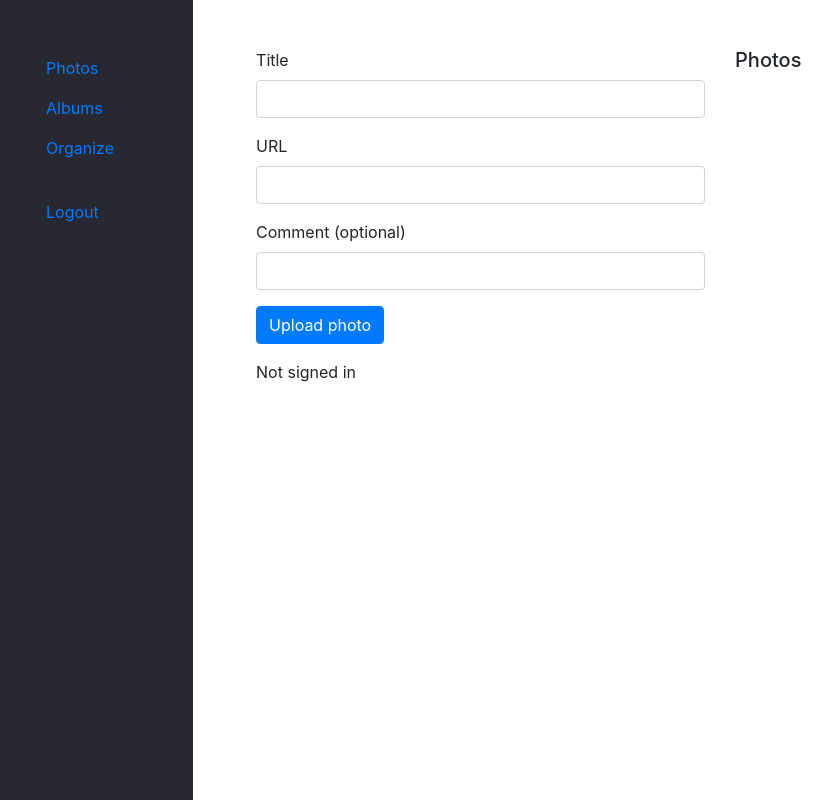
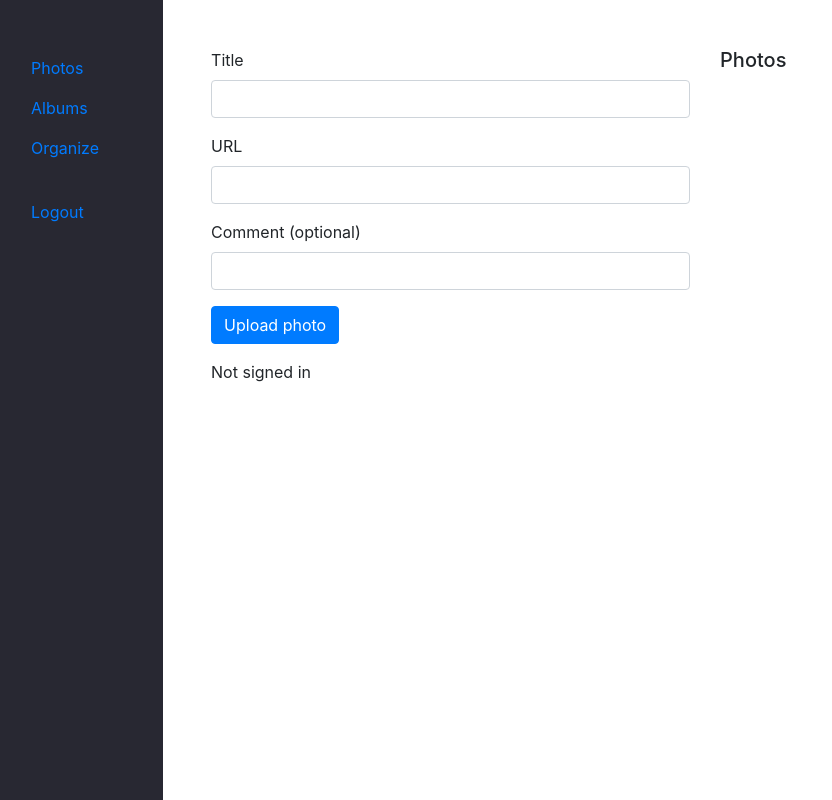
Before and after one commit to kresdl/photo-ui, a React (Create React App) app: page /user/photos in a window 1280 px wide. Shown: the whole page, without its empty margins (33-865 px from the left). Built offline with nearby package versions, Linux system fonts and the light colour scheme.

Commit message:
type fixes, refactoring

```diff
--- a/package.json
+++ b/package.json
@@ -3,8 +3,6 @@
   "version": "0.1.0",
   "private": true,
   "dependencies": {
-    "@emotion/core": "^10.0.35",
-    "@emotion/styled": "^10.0.27",
     "@testing-library/jest-dom": "^4.2.4",
     "@testing-library/react": "^9.5.0",
     "@testing-library/user-event": "^7.2.1",
@@ -15,16 +13,13 @@
     "@types/react-router-dom": "^5.1.5",
     "@types/react-transition-group": "^4.4.0",
     "@types/styled-components": "^5.1.3",
-    "@types/styled-system": "^5.1.10",
     "bootstrap": "^4.5.2",
-    "emotion": "^10.0.27",
     "react": "^16.13.1",
     "react-dom": "^16.13.1",
     "react-router-dom": "^5.2.0",
     "react-scripts": "3.4.3",
     "react-transition-group": "^4.4.1",
     "styled-components": "^5.2.0",
-    "styled-system": "^5.1.5",
     "transition-group": "0.0.2",
     "typescript": "^3.7.5"
   },
--- a/src/components/AlbumEditor.tsx
+++ b/src/components/AlbumEditor.tsx
@@ -14,7 +14,7 @@ const AlbumEditor: React.FC = () => {
 
     try {
       await deleteAlbum(id)
-      notify('Album deleted!')
+      notify(null)
     } catch (err) {
       notify(err)
     }
--- a/src/components/App.tsx
+++ b/src/components/App.tsx
@@ -7,7 +7,7 @@ const App: React.FC = () => {
 
   return (
     <Ctx.Provider value={messaging}>
-      <div className="container-fluid">
+      <div className="container-fluid p-0">
         <Router />
       </div>
     </Ctx.Provider>
--- a/src/components/PhotoEditor.tsx
+++ b/src/components/PhotoEditor.tsx
@@ -14,7 +14,7 @@ const PhotoEditor: React.FC = () => {
 
     try {
       await deletePhoto(id)
-      notify('Photo deleted!')
+      notify(null)
     } catch (err) {
       notify(err)
     }
--- a/src/components/Sidebar.tsx
+++ b/src/components/Sidebar.tsx
@@ -1,12 +1,17 @@
 import React from 'react'
 import { NavLink } from 'react-router-dom'
+import styled from 'styled-components'
+
+const Nav = styled.nav`
+  background-color: rgb(40, 40, 50);
+`
 
 const Sidebar: React.FC = () =>
-  <nav className="nav flex-column text-light h-100 px-5 pt-5">
+  <Nav className="nav flex-column text-light h-100 px-5 pt-5">
     <NavLink className="nav-link" to="/user/photos">Photos</NavLink>
     <NavLink className="nav-link" to="/user/albums">Albums</NavLink>
     <NavLink className="nav-link mb-4" to="/user/organize">Organize</NavLink>
     <NavLink className="nav-link" to="/user/logout">Logout</NavLink>
-  </nav>
+  </Nav>
 
 export default Sidebar
--- a/src/components/TransitionListItem.tsx
+++ b/src/components/TransitionListItem.tsx
@@ -1,10 +1,16 @@
 import React, { useRef } from 'react'
 import { TransitionStatus } from 'react-transition-group/Transition'
+import { CSSProperties } from 'styled-components'
 
-type TransitionStyles = Partial<Record<TransitionStatus, any>>
+type TransitionStyles = Partial<Record<TransitionStatus, CSSProperties>>
 
 type Props = {
   state: TransitionStatus
+}
+
+const animate = {
+  transitionProperty: 'opacity, margin-bottom',
+  transitionDuration: '0.3s'
 }
 
 const TransitionListItem: React.FC<Props> = ({ state, children }) => {
@@ -14,34 +20,15 @@ const TransitionListItem: React.FC<Props> = ({ state, children }) => {
     ref: React.RefCallback<HTMLLIElement> = em => {
       if (!em) return
 
-      const opacity = 0,
-      marginBottom = -em.clientHeight, // Negative bottom margin to emulate collapsing behavior and shift content below upwards.
-      transition = {
-        transitionProperty: 'opacity, margin-bottom',
-        transitionDuration: '0.3s'
+      // Negative bottom margin to emulate collapsing behavior and shift content below upwards.
+      const marginBottom = -em.clientHeight
+
+      styles.current = {
+        entering: { opacity: 0, marginBottom },
+        entered: { opacity: 1, marginBottom: 0, ...animate },
+        exiting: { opacity: 0, marginBottom, ...animate },
+        exited: { opacity: 0, marginBottom }
       }
-
-      styles.current =
-        {
-          entering: {
-            opacity,
-            marginBottom
-          },
-          entered: {
-            opacity: 1,
-            marginBottom: 0,
-            ...transition
-          },
-          exiting: {
-            opacity,
-            marginBottom,
-            ...transition
-          },
-          exited: {
-            opacity,
-            marginBottom
-          }
-        }
     }
 
   // On <Li/> mount, get client height and create
--- a/src/components/User.tsx
+++ b/src/components/User.tsx
@@ -1,17 +1,12 @@
 import React from 'react'
 import Sidebar from './Sidebar'
 import Panel from './Panel'
-import styled from '@emotion/styled'
-
-const Header = styled.header`
-  background-color: rgb(40, 40, 50);
-`
 
 const User: React.FC = () =>
-  <div className="row vh-100">
-    <Header className="col-auto">
+  <div className="row no-gutters vh-100">
+    <header className="col-auto">
       <Sidebar />
-    </Header>
+    </header>
     <main className="col">
       <div className="pt-5 px-5">
         <Panel />
--- a/src/hooks.ts
+++ b/src/hooks.ts
@@ -1,12 +1,12 @@
 /* eslint-disable no-throw-literal */
 import { useState, useContext, useCallback, useEffect, useLayoutEffect } from 'react'
 import MessageContext from './components/MessageContext'
-import { Message, SavedAlbum, SavedPhoto, Album, Photo, Title } from './types'
+import { Message, SavedAlbum, SavedPhoto, Album, Photo, Titled } from './types'
 import { downloadAlbum, downloadPhotos, downloadAlbums, addPhotoToAlbum,
   removePhotoFromAlbum, deletePhoto, deleteAlbum, uploadAlbum, uploadPhoto } from './util'
 import { useHistory, useLocation } from 'react-router-dom'
 
-const byTitle = (a: Title, b: Title) => a.title > b.title ? 1 : -1
+const byTitle = (a: Titled, b: Titled) => a.title > b.title ? 1 : -1
 
 export const useNotify = () => {
   const [msg, setMsg] = useContext(MessageContext)!
--- a/src/transitionListFactory.tsx
+++ b/src/transitionListFactory.tsx
@@ -1,18 +1,18 @@
 import React from 'react'
 import { TransitionGroup, Transition } from 'react-transition-group'
 import TransitionListItem from './components/TransitionListItem'
-import { Id } from './types'
+import { Saved } from './types'
 
 type SelectableItem<T> = {
-  onSelect: (item: T) => void
+  onSelect: (item: T) => unknown
 }
 
 type Props<T> = {
   items?: T[],
-  onSelect: (item: T) => void
+  onSelect: (item: T) => unknown
 }
 
-const transitionListFactory = <T extends Id>(Component: React.FC<T & SelectableItem<T>>) =>
+const transitionListFactory = <T extends Saved>(Component: React.FC<T & SelectableItem<T>>) =>
   (({ items, onSelect }) =>
     <TransitionGroup as="ul" className="list-group">
       {
```
Also changed, not shown: src/types.ts (+6 -6 lines), 1 other file (tests, documents, lock files or other folders).
